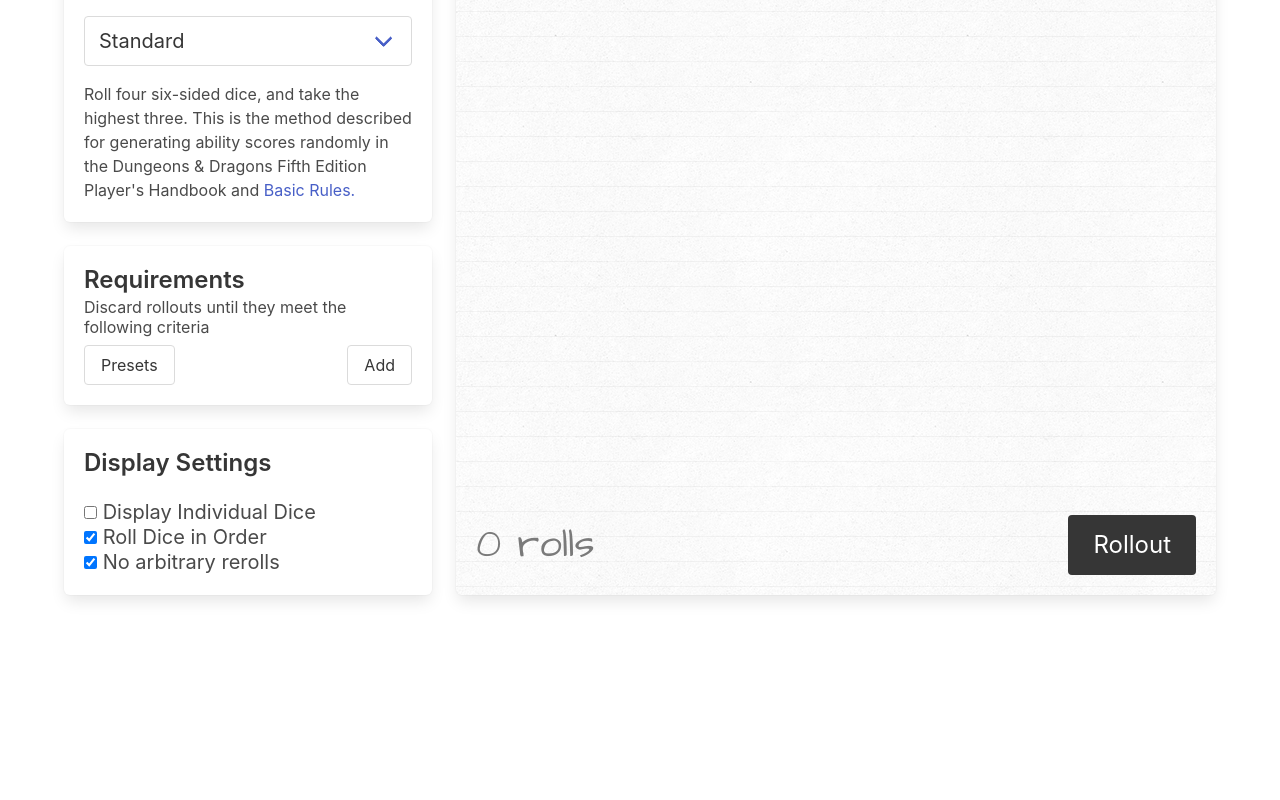
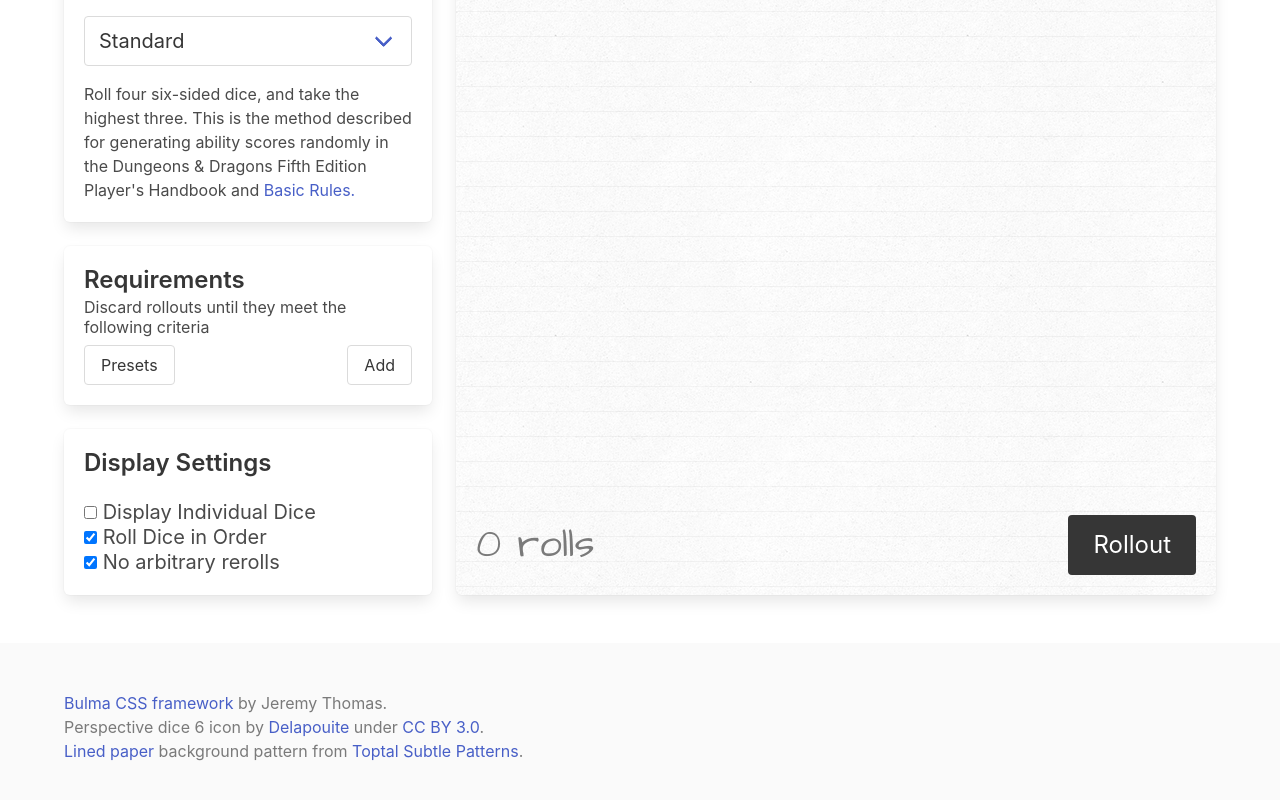
Before and after one commit to dwgill/rollout, a React (Create React App) app: page / in a window 1280 px wide. Shown: the part 326-1126 px from the top of the page. Before the commit the page ends 969 px from the top, so only its background shows below. Built offline with nearby package versions, Linux system fonts and the light colour scheme.

Commit message:
Cleanup & add credits

```diff
--- /dev/null
+++ b/src/components/Credits/Credits.js
@@ -0,0 +1,31 @@
+import React from 'react';
+import styles from './styles.module.css';
+
+const A = ({ link, children }) => (
+  <a className={styles.link} href={link}>
+    {children}
+  </a>
+);
+
+const Credits = () => (
+  <ul className={styles.list}>
+    <li className={styles.credit}>
+      <A link="https://bulma.io/">Bulma CSS framework</A> by Jeremy Thomas.
+    </li>
+    <li className={styles.credit}>
+      Perspective dice 6 icon by <A link="http://delapouite.com/">Delapouite</A>{' '}
+      under <A link="https://creativecommons.org/licenses/by/3.0/">CC BY 3.0</A>.
+    </li>
+    <li className={styles.credit}>
+      <A link="https://www.toptal.com/designers/subtlepatterns/lined-paper-2/">
+        Lined paper
+      </A>{' '}
+      background pattern from{' '}
+      <A link="https://www.toptal.com/designers/subtlepatterns">
+        Toptal Subtle Patterns
+      </A>.
+    </li>
+  </ul>
+);
+
+export default Credits;
--- /dev/null
+++ b/src/components/Credits/index.js
@@ -0,0 +1 @@
+export { default } from './Credits';
--- /dev/null
+++ b/src/components/Credits/styles.module.css
@@ -0,0 +1,13 @@
+.link {
+  composes: link from global;
+  /* composes: has-text-grey-dark from global;
+  composes: has-text-weight-semibold from global; */
+}
+
+.list {
+
+}
+
+.credit {
+  composes: has-text-grey from global;
+}
--- a/src/components/RequirementDisplay/AddReqModal/AddReqModalInterior/AddReqModalInterior.js
+++ b/src/components/RequirementDisplay/AddReqModal/AddReqModalInterior/AddReqModalInterior.js
@@ -66,7 +66,9 @@ class AddReqModalInterior extends React.PureComponent {
     const NewReqComponent = newReqComponentsByType[selectedReqType];
     return (
       <>
+        {/* eslint-disable jsx-a11y/heading-has-content */}
         <h2 className={styles.title}>New Requirement</h2>
+        {/* eslint-enable */}
         <div className={styles.repTypeSelectionContainer}>
           <Field
             label="Requirement Kind"
--- a/src/components/RequirementDisplay/PresetsModal/PresetsModal.js
+++ b/src/components/RequirementDisplay/PresetsModal/PresetsModal.js
@@ -6,7 +6,7 @@ import styles from './styles.module.css';
 const PresetsModal = () => (
   <Modal
     interior={PresetsModalInterior}
-    // className=
+    className={styles.modal}
     btnClassName={styles.button}
     btnLabel="Presets"
   />
--- a/src/components/RequirementDisplay/PresetsModal/styles.module.css
+++ b/src/components/RequirementDisplay/PresetsModal/styles.module.css
@@ -2,3 +2,7 @@
   composes: button from global;
   /* composes: is-medium from global; */
 }
+
+.modal {
+  max-width: 95%;
+}
--- a/src/pages/Home/Home.js
+++ b/src/pages/Home/Home.js
@@ -1,5 +1,6 @@
 import React from 'react';
 import RolloutGenerator from '../../components/RolloutGenerator';
+import Credits from '../../components/Credits';
 import styles from './styles.module.css';
 
 /** @type React.SFC<{}> */
@@ -20,6 +21,11 @@ const Home = () => (
         <RolloutGenerator />
       </div>
     </section>
+    <footer className={styles.footer}>
+      <div className={styles.footerContent}>
+        <Credits />
+      </div>
+    </footer>
   </>
 );
 
--- a/src/pages/Home/styles.module.css
+++ b/src/pages/Home/styles.module.css
@@ -23,3 +23,15 @@
 .container {
   composes: container from global;
 }
+
+.footer {
+  composes: footer from global;
+}
+
+.footerContent {
+  composes: container;
+  composes: is-flex from global;
+  /* flex-flow: column nowrap;
+  justify-content: flex-start;
+  align-items: center; */
+}
```
Also changed, not shown: 1 other file (tests, documents, lock files or other folders).
